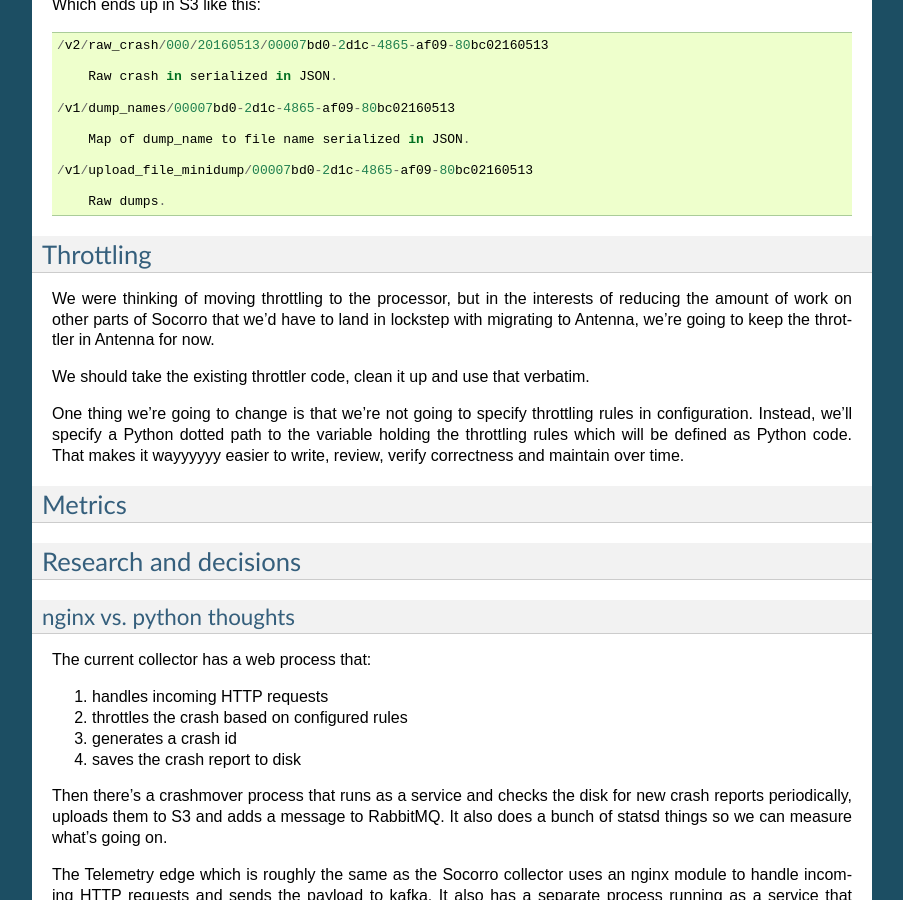
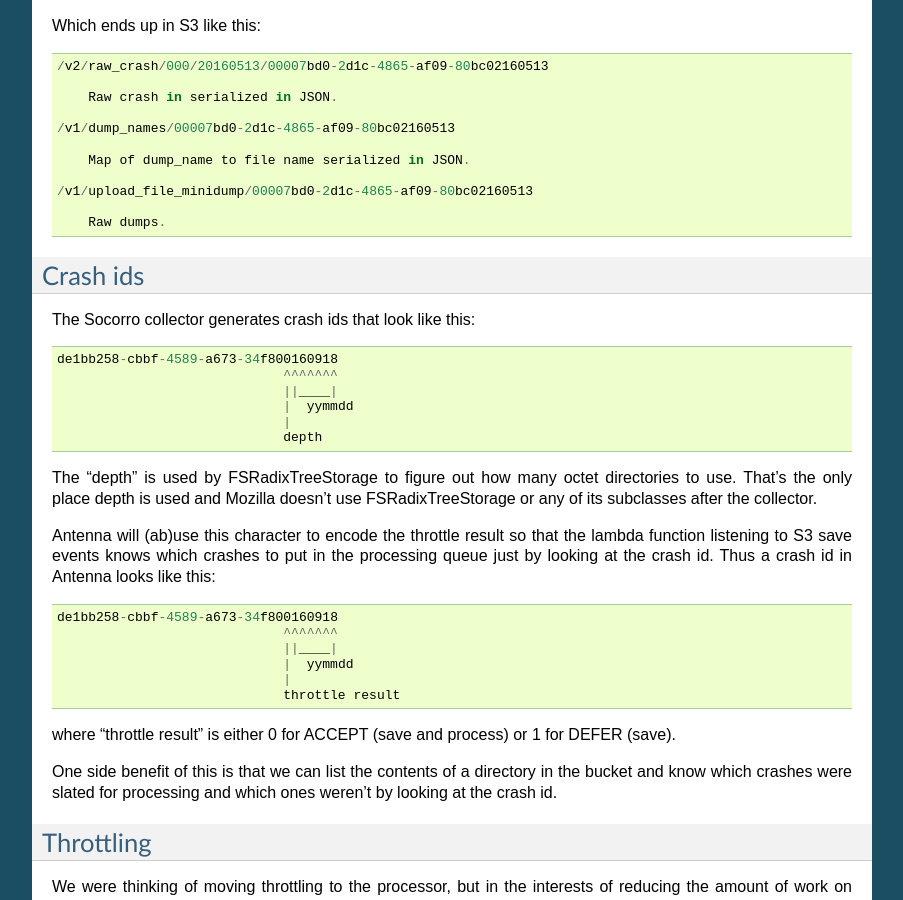
Before and after one commit to mozilla-services/antenna, a Sphinx documentation site: the page built from docs/spec_v1.rst, in a window 1280 px wide and 900 px high, scrolled down 2363 px. Shown: the whole window, without its empty margins (198-1101 px from the left). Built offline with Sphinx 7.4.7, drawn with Linux system fonts in a browser that asks for light colours.

Commit message:
Codify crash id structure

```diff
--- a/docs/spec_v1.rst
+++ b/docs/spec_v1.rst
@@ -147,6 +147,44 @@ Which ends up in S3 like this::
     /v1/upload_file_minidump/00007bd0-2d1c-4865-af09-80bc02160513
 
         Raw dumps.
+
+
+Crash ids
+=========
+
+The Socorro collector generates crash ids that look like this::
+
+    de1bb258-cbbf-4589-a673-34f800160918
+                                 ^^^^^^^
+                                 ||____|
+                                 |  yymmdd
+                                 |
+                                 depth
+
+
+The "depth" is used by FSRadixTreeStorage to figure out how many
+octet directories to use. That's the only place depth is used and Mozilla
+doesn't use FSRadixTreeStorage or any of its subclasses after the collector.
+
+Antenna will (ab)use this character to encode the throttle result so that
+the lambda function listening to S3 save events knows which crashes to
+put in the processing queue just by looking at the crash id. Thus a crash
+id in Antenna looks like this::
+
+    de1bb258-cbbf-4589-a673-34f800160918
+                                 ^^^^^^^
+                                 ||____|
+                                 |  yymmdd
+                                 |
+                                 throttle result
+
+
+where "throttle result" is either 0 for ACCEPT (save and process) or 1
+for DEFER (save).
+
+One side benefit of this is that we can list the contents of a directory
+in the bucket and know which crashes were slated for processing and which
+ones weren't by looking at the crash id.
 
 
 Throttling
```
